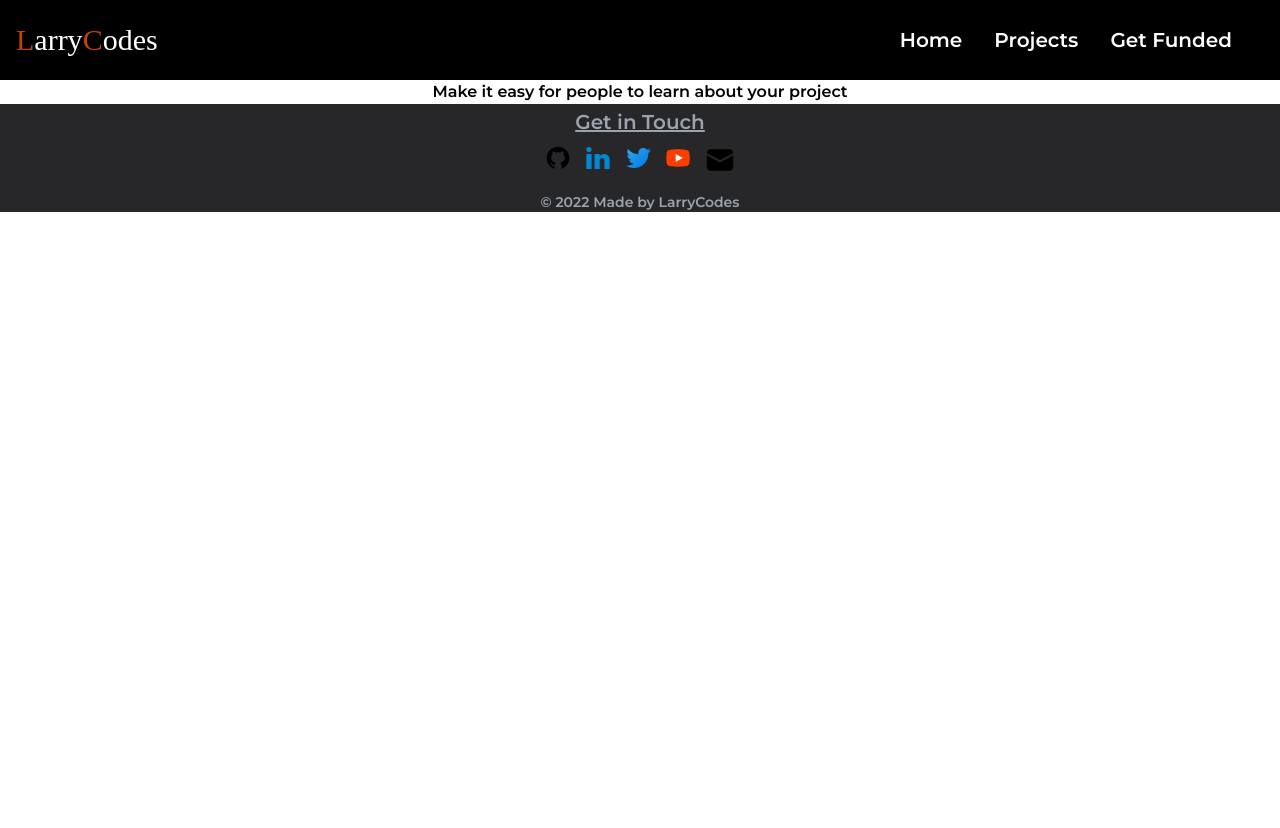
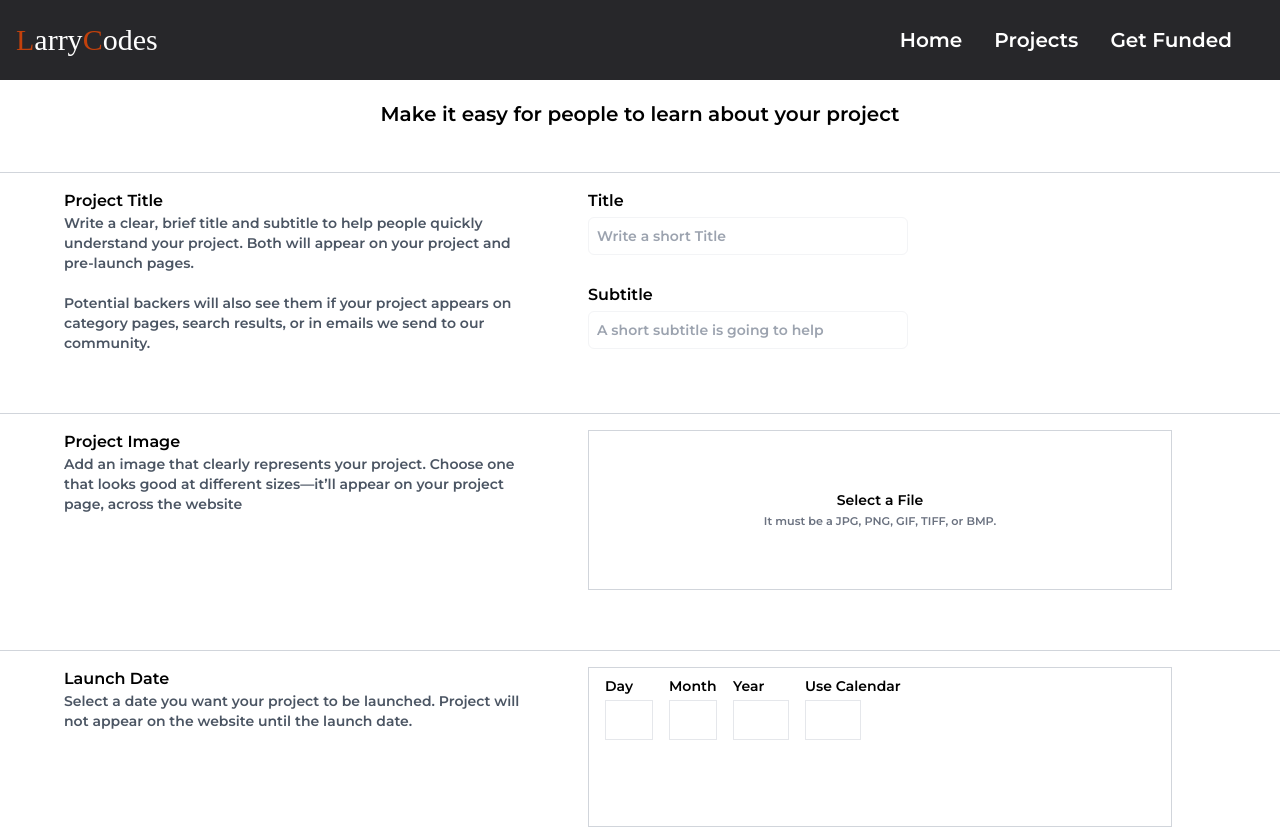
Before and after one commit to LanreAkintayo/flexvis-crowdsale-frontend, a Next.js app: page /launch in a window 1280 px wide. Shown: the top 828 px of the page. Before the commit the page ends 800 px from the top, so only its background shows below. Built offline with nearby package versions, Linux system fonts and the light colour scheme; a web font is replaced by a local one.

Commit message:
Launch Page updated

```diff
--- a/components/Header.js
+++ b/components/Header.js
@@ -2,7 +2,7 @@ export default function () {
   return (
     <div className="h-20">
     {/* Navbar */}
-    <nav className="flex items-center px-4 py-4 h-full text-white bg-black ">
+    <nav className="flex items-center px-4 py-4 h-full text-white bg-zinc-800 ">
       <p className="w-5/12 font-logo text-3xl">
         <span className="text-orange-700">L</span>arry
         <span className="text-orange-700">C</span>odes
--- a/pages/launch.js
+++ b/pages/launch.js
@@ -1,13 +1,167 @@
 import Footer from "../components/Footer";
 import Header from "../components/Header";
+import React from "react";
 
 export default function () {
+  // Create a reference to the hidden file input element
+  const hiddenFileInput = React.useRef(null);
+
+  // Programatically click the hidden file input element
+  // when the Button component is clicked
+  const handleClick = (event) => {
+    hiddenFileInput.current.click();
+  };
+
+  // Call a function (passed as a prop from the parent component)
+  // to handle the user-selected file
+  const handleChange = (event) => {
+    const fileUploaded = event.target.files[0];
+    // props.handleFile(fileUploaded);
+    console.log("I am here");
+  };
+
   return (
     <>
       <Header />
       <section>
-        <div className="w-full flex flex-col items-center">
+        <div className="w-full flex my-5 text-xl flex-col items-center">
           <h1>Make it easy for people to learn about your project</h1>
+        </div>
+        <div className="flex border-t my-11 border-gray-300 py-4 px-16 ">
+          <div className="w-5/12 ">
+            <h1>Project Title</h1>
+            <p className="text-sm text-gray-600">
+              Write a clear, brief title and subtitle to help people quickly
+              understand your project. Both will appear on your project and
+              pre-launch pages. <br />
+              <br />
+              Potential backers will also see them if your project appears on
+              category pages, search results, or in emails we send to our
+              community.
+            </p>
+          </div>
+          <div className="w-7/12 px-11 ">
+            <div>
+              <h1>Title</h1>
+
+              <input
+                type="text"
+                name="text"
+                id="text"
+                placeholder="Write a short Title"
+                className="w-80 block p-2 text-sm mt-1 border border-gray-100 focus:outline-none rounded-md"
+              />
+            </div>
+
+            <div className="mt-7 ">
+              <h1>Subtitle</h1>
+
+              <input
+                type="text"
+                name="text"
+                id="text"
+                placeholder="A short subtitle is going to help"
+                className="w-80 block p-2 text-sm mt-1 border border-gray-100 focus:outline-none rounded-md"
+              />
+            </div>
+          </div>
+        </div>
+
+        <div className="flex border-t my-11 border-gray-300 py-4 px-16 ">
+          <div className="w-5/12 ">
+            <h1>Project Image</h1>
+            <p className="text-sm text-gray-600">
+              Add an image that clearly represents your project. Choose one that
+              looks good at different sizes—it’ll appear on your project page,
+              across the website
+              <br />
+              <br />
+            </p>
+          </div>
+          <div className="w-7/12 px-11 ">
+            <div className="">
+              <div className="border border-gray-300 h-40 w-full hover:bg-gray-100">
+                <button className="w-full h-full" onClick={handleClick}>
+                  <p className="text-sm">Select a File</p>
+                  <p className="text-sm text-gray-500">
+                    <small>It must be a JPG, PNG, GIF, TIFF, or BMP.</small>
+                  </p>
+                </button>
+                <input
+                  type="file"
+                  ref={hiddenFileInput}
+                  style={{ display: "none" }}
+                  onChange={handleChange}
+                  className="w-80 block p-2 text-sm mt-1 border border-gray-100 focus:outline-none rounded-md"
+                />
+              </div>
+            </div>
+          </div>
+        </div>
+
+        <div className="flex border-t my-11 border-gray-300 py-4 px-16 ">
+          <div className="w-5/12 ">
+            <h1>Launch Date</h1>
+            <p className="text-sm text-gray-600">
+              Select a date you want your project to be launched. Project will
+              not appear on the website until the launch date.
+              <br />
+              <br />
+            </p>
+          </div>
+          <div className="w-7/12 px-11 ">
+            <div className="border border-gray-300 h-40 w-full">
+              <div className="flex">
+                <div className="flex flex-col ml-4 my-2">
+                  <p className="text-sm">Day</p>
+                  <input
+                    type="text"
+                    name="text"
+                    id="text"
+                    placeholder=""
+                    className="w-12 h-10 block p-2 text-sm mt-1 border border-gray-200 focus:outline-none "
+                  />
+                </div>
+                <div className="flex flex-col">
+                  {" "}
+                  <div className="flex flex-col ml-4 my-2">
+                    <p className="text-sm">Month</p>
+                    <input
+                      type="text"
+                      name="text"
+                      id="text"
+                      placeholder=""
+                      className="w-12 h-10 block p-2 text-sm mt-1 border border-gray-200 focus:outline-none "
+                    />
+                  </div>
+                </div>
+                <div className="flex flex-col">
+                  <div className="flex flex-col ml-4 my-2">
+                    <p className="text-sm">Year</p>
+                    <input
+                      type="text"
+                      name="text"
+                      id="text"
+                      placeholder=""
+                      className="w-14 h-10 block p-2 text-sm mt-1 border border-gray-200 focus:outline-none "
+                    />
+                  </div>
+                </div>
+                <div className="flex flex-col">
+                  <div className="flex flex-col ml-4 my-2">
+                    <p className="text-sm">Use Calendar</p>
+                    <input
+                      type="text"
+                      name="text"
+                      id="text"
+                      placeholder=""
+                      className="w-14 h-10 block p-2 text-sm mt-1 border border-gray-200 focus:outline-none "
+                    />
+                  </div>
+                </div>
+              </div>
+            </div>
+          </div>
         </div>
       </section>
       <Footer />
```
